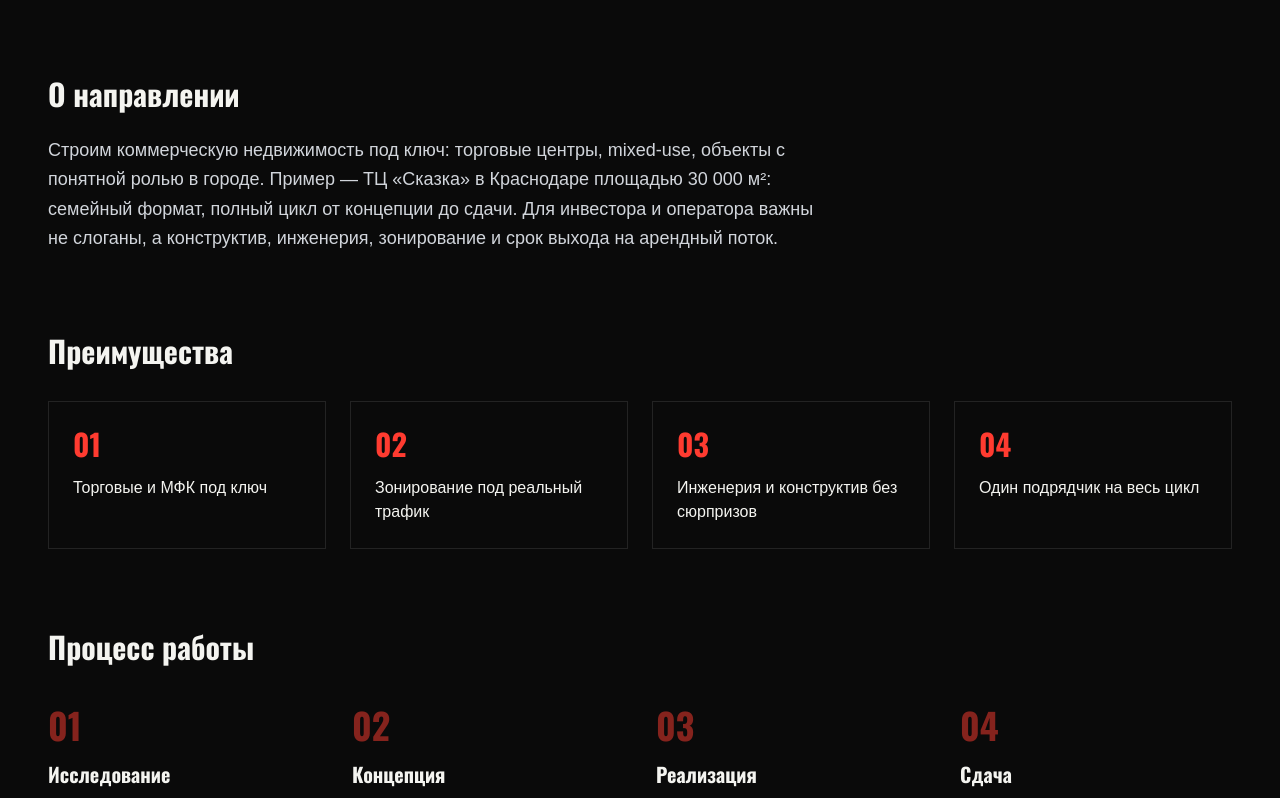
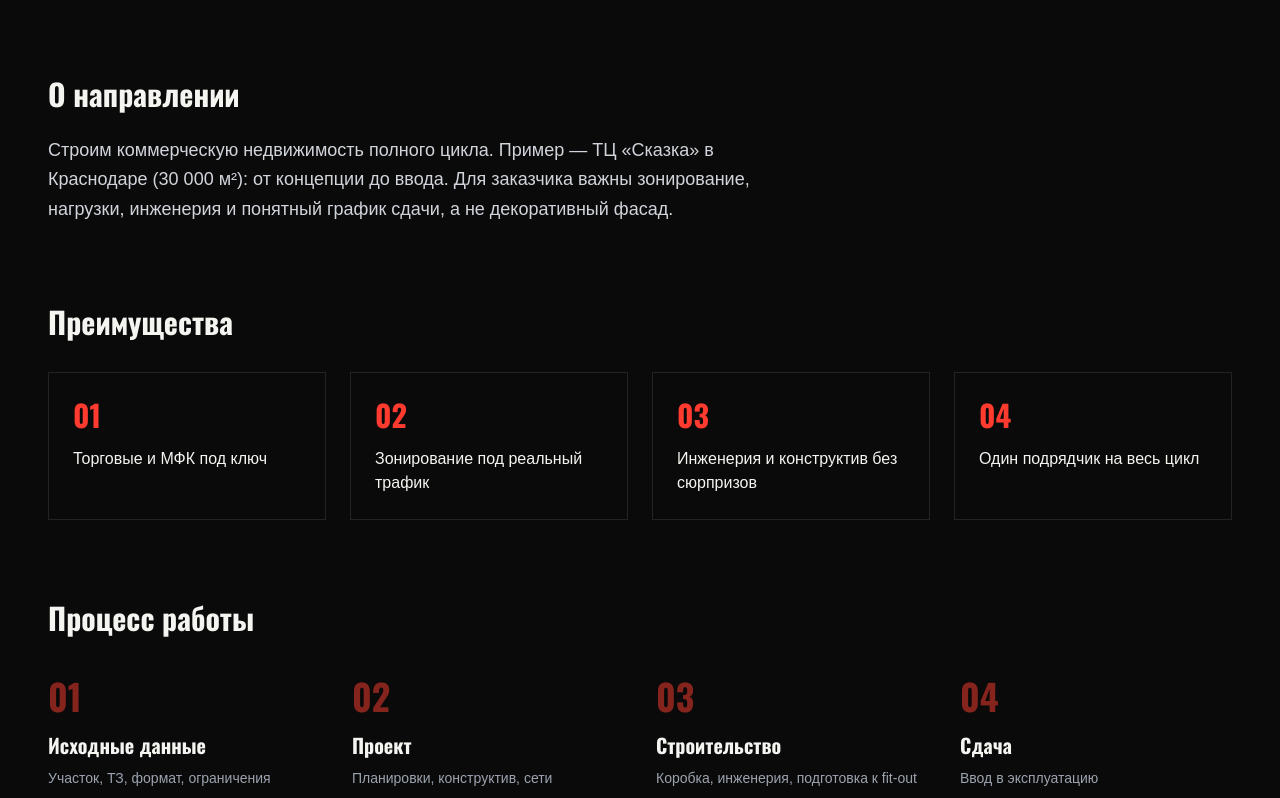
Before and after one commit to Pugmeister/ed-grupp, a React (Vite) app: page /services/commercial in a window 1280 px wide. Shown: the part 500-1298 px from the top of the page. Built offline with nearby package versions, Linux system fonts and the light colour scheme; a web font is replaced by a local one.

Commit message:
Обновил услуги и регионы

```diff
--- a/src/data/services.js
+++ b/src/data/services.js
@@ -7,9 +7,9 @@ export const services = [
     title: 'Логистические парки',
     seoTitle: 'Логистические парки класса А — склады и логопарки',
     shortDescription:
-      'Склады класса А, которые принимают поток, а не просто «стоят у трассы». Логопарки для маркетплейсов, ритейла и дистрибуции.',
+      'Склады и логопарки класса А: доки, дворы, сети, ввод в эксплуатацию. Семь крупных площадок в России.',
     description:
-      'Главная специализация Евродом Групп — складская логистика полного цикла. От анализа участка и мастер-плана до доков, инженерии и ввода в эксплуатацию. Среди реализованных объектов — комплексы в Московской области, Екатеринбурге, Ростове-на-Дону, Тюмени и Краснодаре. Считаем квадратные метры, сроки и инженерию так, чтобы объект зарабатывал с первого сезона, а не «доделывался» после сдачи.',
+      'Специализация компании — складская логистика полного цикла: участок, мастер-план, проект, строительство и сдача. В портфеле семь крупных логопарков: Обухово (Московская область), Кольцово (Екатеринбург), Дорожный (Аксай), Октябрьский и Динская (Краснодарский край), Успенский (Тюмень), а также объекты в Ростове-на-Дону. Работаем с требованиями арендаторов маркетплейсов и ритейла — от конструктива до инженерии.',
     image: img('images/logistics.jpg'),
     advantages: [
       'Склады и логопарки класса А',
@@ -20,23 +20,23 @@ export const services = [
     process: [
       {
         step: '01',
-        title: 'Анализ участка',
-        text: 'Локация, транспорт, рельеф, потенциал очередей застройки',
+        title: 'Участок',
+        text: 'Транспорт, рельеф, сети, ограничения, экономика очередей',
       },
       {
         step: '02',
-        title: 'Концепция',
-        text: 'Мастер-план, типология корпусов, экономика проекта',
+        title: 'Мастер-план',
+        text: 'Корпуса, доки, проезды, этапность строительства',
       },
       {
         step: '03',
-        title: 'Проектирование',
-        text: 'Рабочая документация, инженерия, согласованные решения',
+        title: 'Проект',
+        text: 'РД, КЖ/КМ, инженерия, согласования',
       },
       {
         step: '04',
         title: 'Строительство',
-        text: 'Возведение, сети, контроль качества и ввод',
+        text: 'Каркас, кровля, полы, сети, благоустройство, ввод',
       },
     ],
     facts: [
@@ -49,11 +49,9 @@ export const services = [
       'sklad-koltsovo-ekaterinburg',
       'sklad-dorozhnyj-rostov',
       'sklad-oktyabrskij-krasnodar',
+      'sklad-dinskaya-krasnodar',
       'tumen-gorod',
-      'sklad-dinskaya-krasnodar',
-      'sklad-obuhovo-7',
-      'sklad-obuhovo-8',
-      'sklad-obuhovo-9',
+      'sklad-holodilnik-rostov',
     ],
   },
   {
@@ -62,9 +60,9 @@ export const services = [
     title: 'Коммерция',
     seoTitle: 'Коммерция — торговые и многофункциональные центры',
     shortDescription:
-      'Торговые и многофункциональные центры, где архитектура работает на поток и арендную историю — не на «красивую картинку».',
+      'Торговые центры и коммерческие объекты «под ключ»: конструктив, инженерия, срок выхода на аренду.',
     description:
-      'Строим коммерческую недвижимость под ключ: торговые центры, mixed-use, объекты с понятной ролью в городе. Пример — ТЦ «Сказка» в Краснодаре площадью 30 000 м²: семейный формат, полный цикл от концепции до сдачи. Для инвестора и оператора важны не слоганы, а конструктив, инженерия, зонирование и срок выхода на арендный поток.',
+      'Строим коммерческую недвижимость полного цикла. Пример — ТЦ «Сказка» в Краснодаре (30 000 м²): от концепции до ввода. Для заказчика важны зонирование, нагрузки, инженерия и понятный график сдачи, а не декоративный фасад.',
     image: img('images/commercial.jpg'),
     advantages: [
       'Торговые и МФК под ключ',
@@ -75,23 +73,23 @@ export const services = [
     process: [
       {
         step: '01',
-        title: 'Исследование',
-        text: 'Спрос, окружение, формат объекта',
+        title: 'Исходные данные',
+        text: 'Участок, ТЗ, формат, ограничения',
       },
       {
         step: '02',
-        title: 'Концепция',
-        text: 'Функции, потоки, экономика площадей',
+        title: 'Проект',
+        text: 'Планировки, конструктив, сети',
       },
       {
         step: '03',
-        title: 'Реализация',
-        text: 'Строительство, инженерия, подготовка к открытию',
+        title: 'Строительство',
+        text: 'Коробка, инженерия, подготовка к fit-out',
       },
       {
         step: '04',
         title: 'Сдача',
-        text: 'Ввод в эксплуатацию и передача оператору',
+        text: 'Ввод в эксплуатацию',
       },
     ],
     facts: [
@@ -107,41 +105,41 @@ export const services = [
     title: 'Жилищное строительство',
     seoTitle: 'Жилищное строительство — комплексы под ключ',
     shortDescription:
-      'Жилые комплексы Евродом Групп: инженерия, паркинг и среда до сдачи. ЖК в Краснодаре и Волгограде — полный цикл строительства «под ключ».',
+      'Жилые комплексы в Краснодаре и Волгограде: каркас, сети, паркинг, благоустройство, сдача.',
     description:
-      'Возводим жильё разного класса: от элитного дома с подземным паркингом в центре Краснодара до многосекционных комплексов в Волгограде. ЖК «Сказка», «Галактика», «Новый», «Снегири» — объекты, где важны не только фасады, но и сети, паркинг, двор и срок передачи ключей. Тот же подход к графику и качеству, что на складских и коммерческих площадках.',
+      'Строим жильё разного класса — от элитного ЖК «Сказка» в Краснодаре до комплексов в Волгограде («Галактика», «Новый», «Снегири»). На площадке — те же требования к графику и инженерии, что на логистике: без переноса благоустройства и сетей «на потом».',
     image: img('images/residential.jpg'),
     advantages: [
       'Комплексы и дома разного класса',
       'Подземные паркинги и инженерия',
-      'Среда, которую не стыдно сдать',
+      'Благоустройство к моменту сдачи',
       'Дисциплина сроков передачи',
     ],
     process: [
       {
         step: '01',
-        title: 'Градостроительство',
-        text: 'Участок, ограничения, сценарий застройки',
+        title: 'Участок',
+        text: 'Градостроительные ограничения, ТЭПы',
       },
       {
         step: '02',
-        title: 'Архитектура',
-        text: 'Секции, планировки, конструктив',
+        title: 'Проект',
+        text: 'Секции, конструктив, паркинг, сети',
       },
       {
         step: '03',
         title: 'Строительство',
-        text: 'Каркас, инженерия, отделка мест общего пользования',
+        text: 'Каркас, фасады, МОП, инженерия',
       },
       {
         step: '04',
         title: 'Сдача',
-        text: 'Благоустройство, ввод, передача ключей',
+        text: 'Благоустройство, ввод, ключи',
       },
     ],
     facts: [
-      { value: '4+', label: 'Жилых комплекса' },
-      { value: '17', label: 'Этажей в «Снегирях»' },
+      { value: '4', label: 'Жилых комплекса' },
+      { value: '6', label: 'Литеров в «Галактике»' },
       { value: '20+', label: 'Лет опыта' },
     ],
     relatedProjects: [
@@ -157,9 +155,9 @@ export const services = [
     title: 'Промышленное строительство',
     seoTitle: 'Промышленное строительство — цеха и корпуса',
     shortDescription:
-      'Производственные корпуса и цеха под технологию заказчика. Проектирование, сети и строительство полного цикла — Евродом Групп, от ТЗ до ввода.',
+      'Производственные корпуса и цеха: каркас, нагрузки, сети под технологию заказчика.',
     description:
-      'Промышленные объекты для Евродом Групп — продолжение экспертизы в крупных каркасных зданиях. Производственные корпуса, цеха, склады при заводе, инженерные сети: проектируем и строим под нагрузку, регламент и этапность запуска. Полный цикл — от ТЗ и площадки до пуска. Без размытой границы «это уже не наша зона».',
+      'Промышленные объекты — крупные каркасные здания под регламент производства. Корпуса, цеха, призаводские склады, сети: от ТЗ и площадки до ввода. В портфеле — в том числе международный объект в Азербайджане.',
     image: img('images/projects/azerbaijan-complex/01.jpg'),
     advantages: [
       'Корпуса и цеха под процесс',
@@ -170,23 +168,23 @@ export const services = [
     process: [
       {
         step: '01',
-        title: 'Анализ',
-        text: 'ТЗ, технология, площадка, ограничения',
+        title: 'ТЗ',
+        text: 'Технология, нагрузки, этапность запуска',
       },
       {
         step: '02',
-        title: 'Проектирование',
-        text: 'Архитектура, конструктив, инженерия',
+        title: 'Проект',
+        text: 'Конструктив, архитектура, инженерия',
       },
       {
         step: '03',
         title: 'Строительство',
-        text: 'Возведение, сети, подготовка под оборудование',
+        text: 'Каркас, сети, подготовка под оборудование',
       },
       {
         step: '04',
         title: 'Сдача',
-        text: 'Пусконаладка контуров и ввод в эксплуатацию',
+        text: 'Пусконаладка контуров, ввод',
       },
     ],
     facts: [
@@ -194,7 +192,7 @@ export const services = [
       { value: '20+', label: 'Лет на рынке' },
       { value: '100%', label: 'Полный цикл' },
     ],
-    relatedProjects: ['industrial-facility', 'azerbaijan-complex',],
+    relatedProjects: ['azerbaijan-complex'],
   },
 ]
 
```
Also changed, not shown: src/data/regions.js (+19 -21 lines).
